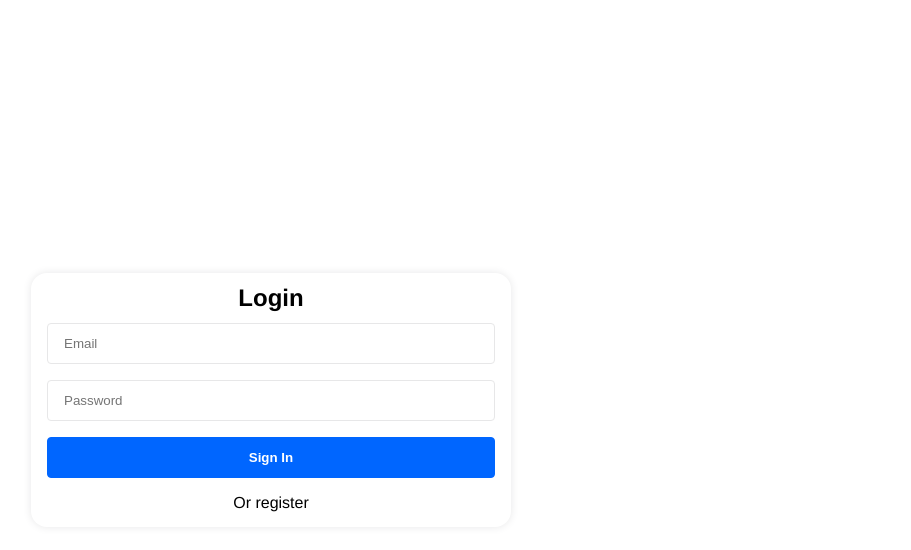
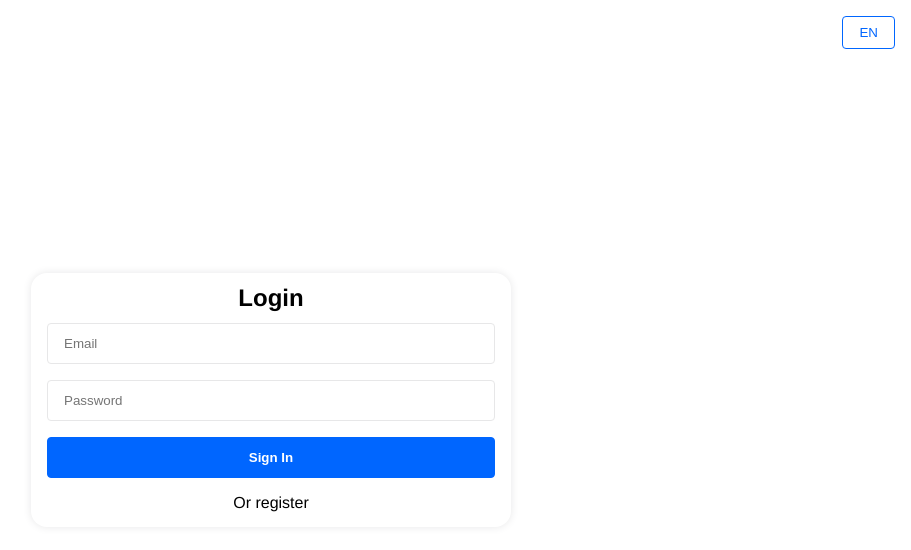
Before and after one commit to ElizavetaPanasiuk/social-network, a React (Vite) app in the folder frontend/: page /login in a window 1280 px wide. Shown: the top 550 px of the page, without its empty margins (369-1280 px from the left). Built offline with nearby package versions, Linux system fonts and the light colour scheme.

Commit message:
feat: add language selector for login and registration

```diff
--- /dev/null
+++ b/frontend/src/components/LanguageSelect/index.tsx
@@ -0,0 +1,28 @@
+import i18next from 'i18next';
+import { useState } from 'react';
+import { Select } from '@/ui-kit';
+import styles from './styles.module.scss';
+
+const LanguageSelector = () => {
+  const [language, setLanguage] = useState(i18next.language);
+
+  const selectLanguage = (lang: 'ru' | 'en') => {
+    setLanguage(lang);
+    i18next.changeLanguage(lang);
+  };
+
+  return (
+    <Select
+      label={language}
+      value={language}
+      options={[
+        { label: 'EN', value: 'en' },
+        { label: 'RU', value: 'ru' },
+      ]}
+      onChange={selectLanguage}
+      className={styles.languageSelector}
+    />
+  );
+};
+
+export default LanguageSelector;
--- /dev/null
+++ b/frontend/src/components/LanguageSelect/styles.module.scss
@@ -0,0 +1,6 @@
+.languageSelector {
+  position: absolute;
+  right: 1rem;
+  top: 1rem;
+  min-width: 3rem;
+}
--- a/frontend/src/components/index.ts
+++ b/frontend/src/components/index.ts
@@ -1,8 +1,9 @@
 import DateInput from './DateInput';
+import LanguageSelector from './LanguageSelect';
 import Layout from './Layout';
 import Like from './Post/Like';
 import Post from './Post';
 import ProfileRow from './ProfileRow';
 import TimeLabel from './TimeLabel';
 
-export { DateInput, Layout, Like, Post, ProfileRow, TimeLabel };
+export { DateInput, LanguageSelector, Layout, Like, Post, ProfileRow, TimeLabel };
--- a/frontend/src/modules/login/index.tsx
+++ b/frontend/src/modules/login/index.tsx
@@ -9,6 +9,7 @@ import { LoginService } from '@/lib/service';
 import jwtDecode from 'jwt-decode';
 import { signIn } from '@/store/userSlice';
 import { useMutation } from '@/hooks';
+import { LanguageSelector } from '@/components';
 
 const LoginPage = () => {
   const { t } = useTranslation();
@@ -33,6 +34,7 @@ const LoginPage = () => {
   });
 
   return (
+    <>
       <Box className={styles.loginContainer}>
         <h1>{t('Login')}</h1>
         <Input
@@ -52,6 +54,8 @@ const LoginPage = () => {
         />
         <Link to="/registration">{t('Or register')}</Link>
       </Box>
+      <LanguageSelector />
+    </>
   );
 };
 
--- a/frontend/src/modules/registration/index.tsx
+++ b/frontend/src/modules/registration/index.tsx
@@ -11,6 +11,7 @@ import { signIn } from '@/store/userSlice';
 import { useDispatch } from 'react-redux';
 import { useNavigate } from 'react-router-dom';
 import { useMutation } from '@/hooks';
+import { LanguageSelector } from '@/components';
 
 const RegistrationPage = () => {
   const { t } = useTranslation();
@@ -111,10 +112,13 @@ const RegistrationPage = () => {
   ]);
 
   return (
-    <Box className={styles.registrationContainer}>
-      <h1>{t('Registration')}</h1>
-      {contentMap.get(step)}
-    </Box>
+    <>
+      <Box className={styles.registrationContainer}>
+        <h1>{t('Registration')}</h1>
+        {contentMap.get(step)}
+      </Box>
+      <LanguageSelector />
+    </>
   );
 };
 
```
Lines whose indentation alone changed are shown as unchanged.
